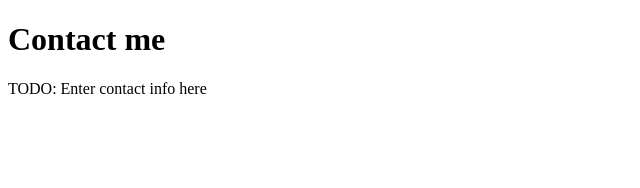
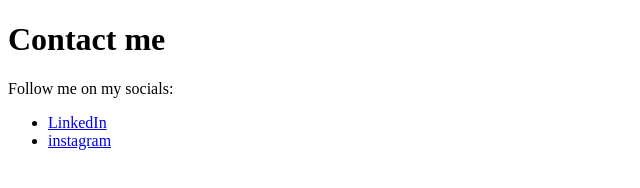
Before and after one commit to felixcodedhere/Getting-Git-Website, a plain HTML site: page contact.html in a window 1280 px wide. Shown: the whole page, without its empty margins (0-640 px from the left). Drawn offline with Linux system fonts and the light colour scheme.

Commit message:
added social media handles

```diff
--- a/contact.html
+++ b/contact.html
@@ -7,7 +7,12 @@
 
 <body>
     <h1>Contact me</h1>
-    <p>TODO: Enter contact info here</p>
+    <p>Follow me on my socials:</p>
+
+    <ul>
+        <li><a href="https://www.linkedin.com/in/nyambe-felix-matongo-97b685217/">LinkedIn</a></li>
+        <li><a href="https://www.instagram.com/nyambematong0/?next=%2F">instagram</a></li>
+    </ul>
 </body>
 
 </html>
```
Also changed, not shown: index.html (+2 -2 lines).
